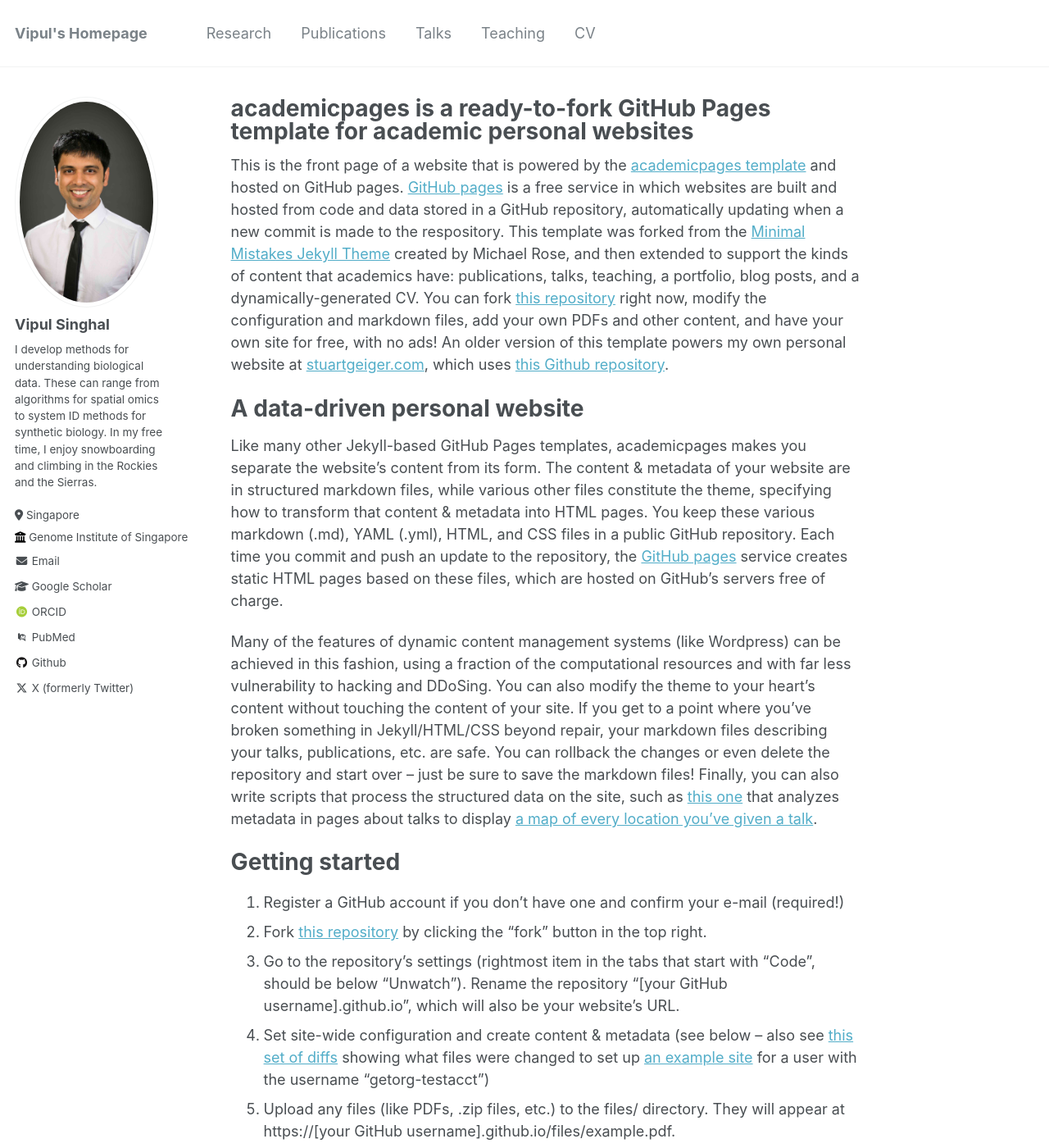
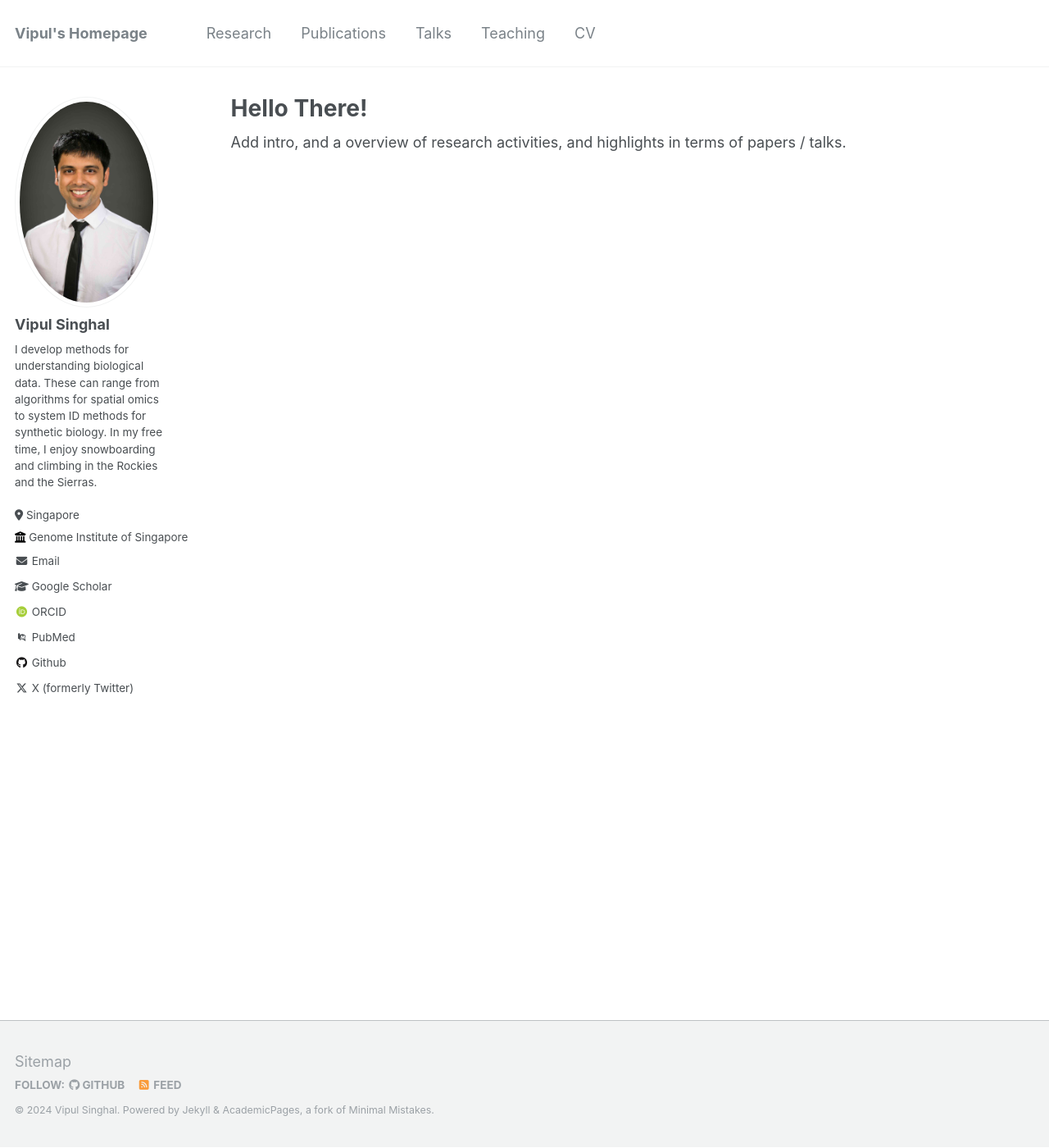
Before and after one commit to vipulsinghal02/vipulsinghal02.github.io, a Jekyll site: the page built from _pages/about.md, in a window 1280 px wide and 1400 px high. Shown: the whole window at 82% size. Built offline with Jekyll 4.4.1, drawn with Linux system fonts in a browser that asks for light colours; some web fonts are replaced; some of the changed text lies outside the part shown.

Commit message:
Initial commit of landing and research page

```diff
--- a/_pages/about.md
+++ b/_pages/about.md
@@ -1,12 +1,14 @@
 ---
 permalink: /
-title: "academicpages is a ready-to-fork GitHub Pages template for academic personal websites"
+title: "Hello There!"
 author_profile: true
 redirect_from:
   - /about/
   - /about.html
 ---
+Add intro, and a overview of research activities, and highlights in terms of papers / talks.
 
+<!--
 This is the front page of a website that is powered by the [academicpages template](https://github.com/academicpages/academicpages.github.io) and hosted on GitHub pages. [GitHub pages](https://pages.github.com) is a free service in which websites are built and hosted from code and data stored in a GitHub repository, automatically updating when a new commit is made to the respository. This template was forked from the [Minimal Mistakes Jekyll Theme](https://mmistakes.github.io/minimal-mistakes/) created by Michael Rose, and then extended to support the kinds of content that academics have: publications, talks, teaching, a portfolio, blog posts, and a dynamically-generated CV. You can fork [this repository](https://github.com/academicpages/academicpages.github.io) right now, modify the configuration and markdown files, add your own PDFs and other content, and have your own site for free, with no ads! An older version of this template powers my own personal website at [stuartgeiger.com](http://stuartgeiger.com), which uses [this Github repository](https://github.com/staeiou/staeiou.github.io).
 
 A data-driven personal website
@@ -14,8 +16,8 @@ A data-driven personal website
 Like many other Jekyll-based GitHub Pages templates, academicpages makes you separate the website's content from its form. The content & metadata of your website are in structured markdown files, while various other files constitute the theme, specifying how to transform that content & metadata into HTML pages. You keep these various markdown (.md), YAML (.yml), HTML, and CSS files in a public GitHub repository. Each time you commit and push an update to the repository, the [GitHub pages](https://pages.github.com/) service creates static HTML pages based on these files, which are hosted on GitHub's servers free of charge.
 
 Many of the features of dynamic content management systems (like Wordpress) can be achieved in this fashion, using a fraction of the computational resources and with far less vulnerability to hacking and DDoSing. You can also modify the theme to your heart's content without touching the content of your site. If you get to a point where you've broken something in Jekyll/HTML/CSS beyond repair, your markdown files describing your talks, publications, etc. are safe. You can rollback the changes or even delete the repository and start over -- just be sure to save the markdown files! Finally, you can also write scripts that process the structured data on the site, such as [this one](https://github.com/academicpages/academicpages.github.io/blob/master/talkmap.ipynb) that analyzes metadata in pages about talks to display [a map of every location you've given a talk](https://academicpages.github.io/talkmap.html).
-
-Getting started
+ -->
+<!-- Getting started
 ======
 1. Register a GitHub account if you don't have one and confirm your e-mail (required!)
 1. Fork [this repository](https://github.com/academicpages/academicpages.github.io) by clicking the "fork" button in the top right.
@@ -47,3 +49,4 @@ Example: editing a markdown file for a talk
 For more info
 ------
 More info about configuring academicpages can be found in [the guide](https://academicpages.github.io/markdown/). The [guides for the Minimal Mistakes theme](https://mmistakes.github.io/minimal-mistakes/docs/configuration/) (which this theme was forked from) might also be helpful.
+ -->
```
Also changed, not shown: _research/research-1.md (renamed from _portfolio/portfolio-1.md), _research/research-2.html (renamed from _portfolio/portfolio-2.html), 1 other file.
